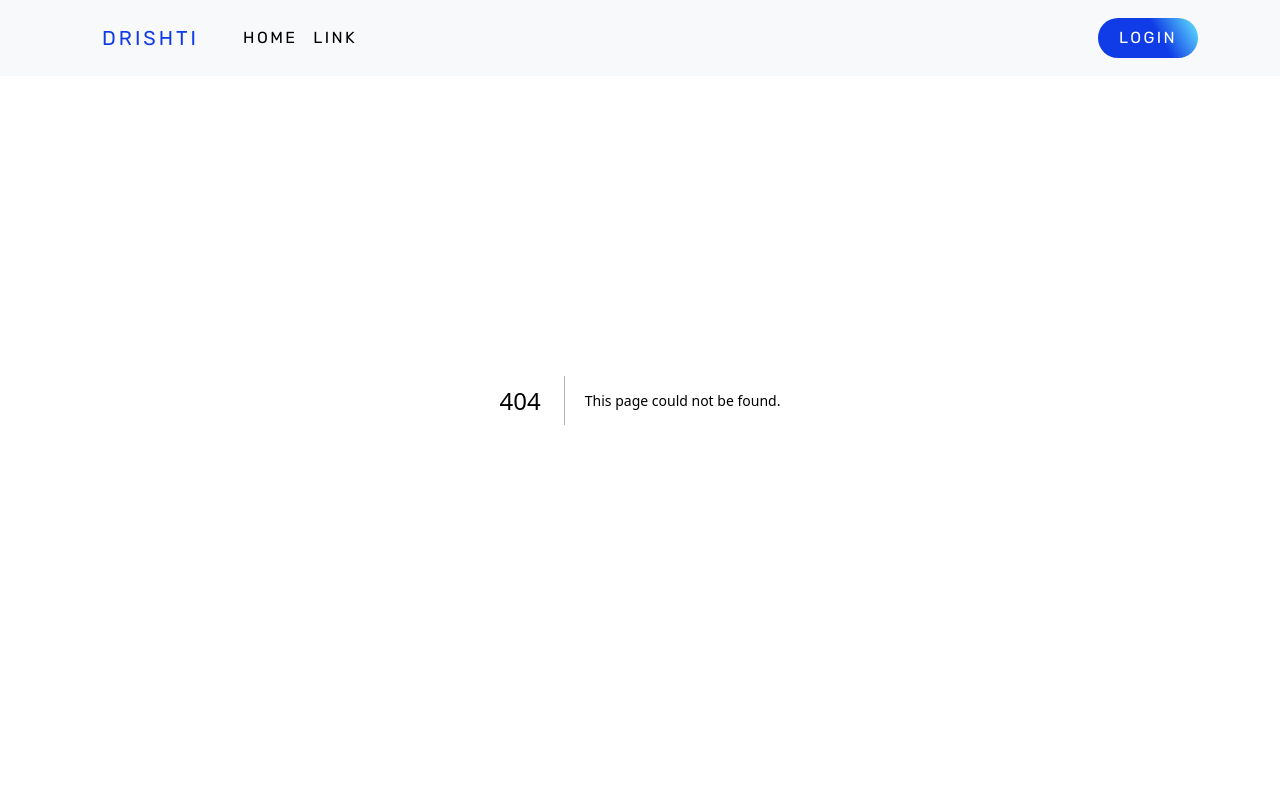
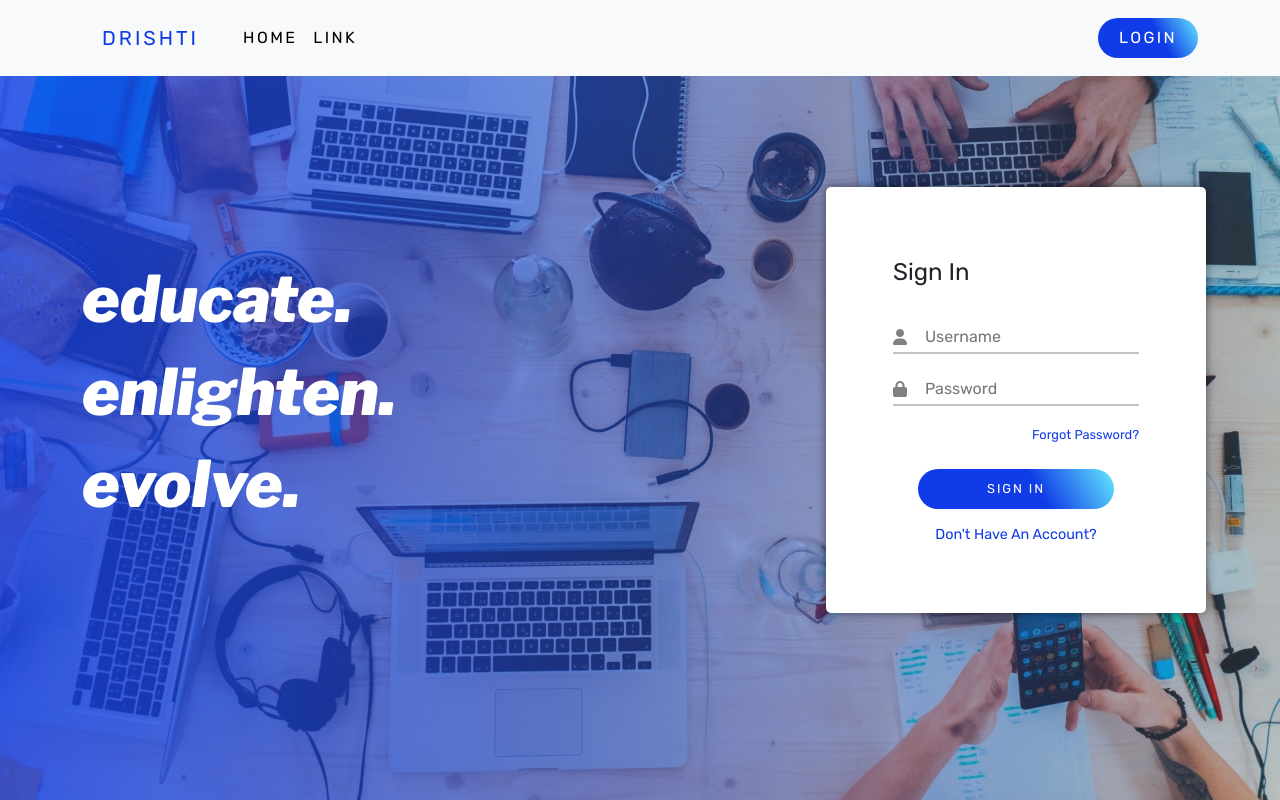
Before and after one commit to hasnain-cyber/drishti-web, a Next.js app: page /login in a window 1280 px wide. Before the commit this address had no page. Built offline with nearby package versions, Linux system fonts and the light colour scheme.

Commit message:
add login page

```diff
--- a/src/components/NavbarComponent/NavbarComponent.tsx
+++ b/src/components/NavbarComponent/NavbarComponent.tsx
@@ -13,11 +13,11 @@ const NavbarComponent = () => {
                 <Navbar.Toggle aria-controls="basic-navbar-nav" />
                 <Navbar.Collapse id="basic-navbar-nav">
                     <Nav className="me-auto">
-                        <Nav.Link as={NavLink} href="#home" className={styles.navhover}>Home</Nav.Link>
+                        <Nav.Link as={NavLink} href="/" className={styles.navhover}>Home</Nav.Link>
                         <Nav.Link as={NavLink} href="#link" className={styles.navhover}>Link</Nav.Link>
                     </Nav>
                     <Nav>
-                        <Button className={styles.loginbutton}>Login</Button>
+                        <NavLink href="/login"><Button className={styles.loginbutton}>Login</Button></NavLink>
                     </Nav>
                 </Navbar.Collapse>
             </Container>
--- /dev/null
+++ b/src/pages/login.tsx
@@ -0,0 +1,50 @@
+import Link from 'next/link'
+import React from 'react'
+import { Container, Col } from 'react-bootstrap'
+import styles from './../styles/login.module.css'
+
+export default function login() {
+    return (
+        <div className={styles.login}>
+            <div className={styles.overlay} />
+            <Container className={`m-auto ${styles.container}`}>
+                <Col sm={12} md={8} lg={8} className={styles.title}>
+                    <h1>educate.</h1>
+                    <h1>enlighten.</h1>
+                    <h1>evolve.</h1>
+                </Col>
+                <Col sm={12} md={4}className={styles.login_card}>
+                    <div className={styles.login_card_title}>Sign In</div>
+                    <div className={styles.login_card_body}>
+                        <div className={styles.login_card_body_input}>
+                            <i className="fas fa-user me-3" />
+                            <input type="text" placeholder="Username" />
+                        </div>
+                        <div className={styles.login_card_body_input}>
+                            <i className="fas fa-lock me-3" />
+                            <input type="password" placeholder="Password" />
+                        </div>
+                        <div className={styles.forgot}>
+                            <Link href="/forgot-password">Forgot Password?</Link>
+                        </div>
+                        <div className={styles.sign}>
+                            <button className={styles.loginbutton}>Sign In</button>
+                        </div>
+                        <div className={styles.signup}>
+                            <Link href="/signup">Don't Have An Account?</Link>
+                        </div>
+                    </div>
+                    {/* Or use google login */}
+                    {/* <div className={styles.login_card_footer}>
+                        <div className={styles.login_card_footer_text}>
+                            <span>Or use your account</span>
+                        </div>
+                        <div className={styles.login_card_footer_social}>
+                            <i className="fab fa-google" />
+                        </div>
+                    </div> */}
+                </Col>
+            </Container>
+        </div>
+    )
+}
--- /dev/null
+++ b/src/styles/login.module.css
@@ -0,0 +1,122 @@
+.login {
+    height: 100vh;
+    width: 100%;
+    background: url(../../public/assets/graphics/back3.jpg) no-repeat center center/cover;
+    position: relative;
+}
+
+.overlay {
+    background: linear-gradient(90deg, var(--col1) 0%, #0000002e 100%);
+    height: 100%;
+    width: 100%;
+    position: absolute;
+    top: 0;
+    left: 0;
+    opacity: 0.8;
+}
+
+.container {
+    position: relative;
+    height: 100%;
+    width: 100%;
+    display: flex;
+    justify-content: space-between;
+    align-items: center;
+}
+
+.title {
+    display: flex;
+    flex-direction: column;
+    justify-content: space-between;
+    color: var(--col3);
+    font-family: var(--font1);
+}
+
+.title h1 {
+    font-size: 4rem;
+    margin-bottom: 1rem;
+}
+
+.login_card {
+    background-color: var(--col3);
+    padding: 6%;
+    border-radius: 5px;
+    box-shadow: 0 0 10px 0 rgba(0, 0, 0, 0.511);
+    width: 380px;
+    margin: 0 auto;
+}
+
+.login_card_title {
+    font-size: 1.5rem;
+    margin-bottom: 2rem;
+    font-family: var(--font3);
+    /* color: var(--col1); */
+    font-weight: 500;
+}
+
+.login_card_body_input {
+    font-size: 1rem;
+    display: flex;
+    align-items: center;
+    margin-bottom: 1.2rem;
+    border-bottom: 2px solid rgba(128, 128, 128, 0.486);
+    color: grey;
+    height: 2rem;
+}
+
+.login_card_body_input input {
+    width: 100%;
+    border: none;
+    outline: none;
+    background-color: transparent;
+    font-size: 1rem;
+    font-family: var(--font3);
+    font-weight: 200;
+    color: grey;
+}
+
+.forgot {
+    text-align: right;
+    font-size: 0.8rem;
+    font-family: var(--font3);
+}
+.forgot a {
+    color: var(--col1);
+    text-decoration: none;
+}
+
+.sign {
+    text-align: center;
+    font-size: 0.8rem;
+    font-family: var(--font3);
+}
+
+.signup {
+    text-align: center;
+    font-size: 0.9rem;
+    font-family: var(--font3);
+}
+.signup a {
+    color: var(--col1);
+    text-decoration: none;
+}
+
+.loginbutton {
+    margin: 25px auto 15px auto;
+    background: var(--grad2);
+    width: 80%;
+    height: 40px;
+    border: none;
+    border-radius: 20px;
+    color: #ffffff;
+    text-transform: uppercase;
+    letter-spacing: 0.15em;
+    transition: all 0.3s ease 0s;
+    font-family: var(--font3);
+}
+
+.loginbutton:hover {
+    background: var(--col3);
+    color: var(--col1);
+    box-shadow: 0 0 10px 0 rgba(0, 0, 0, 0.387);
+}
```
Also changed, not shown: public/assets/graphics/back3.jpg (added).
